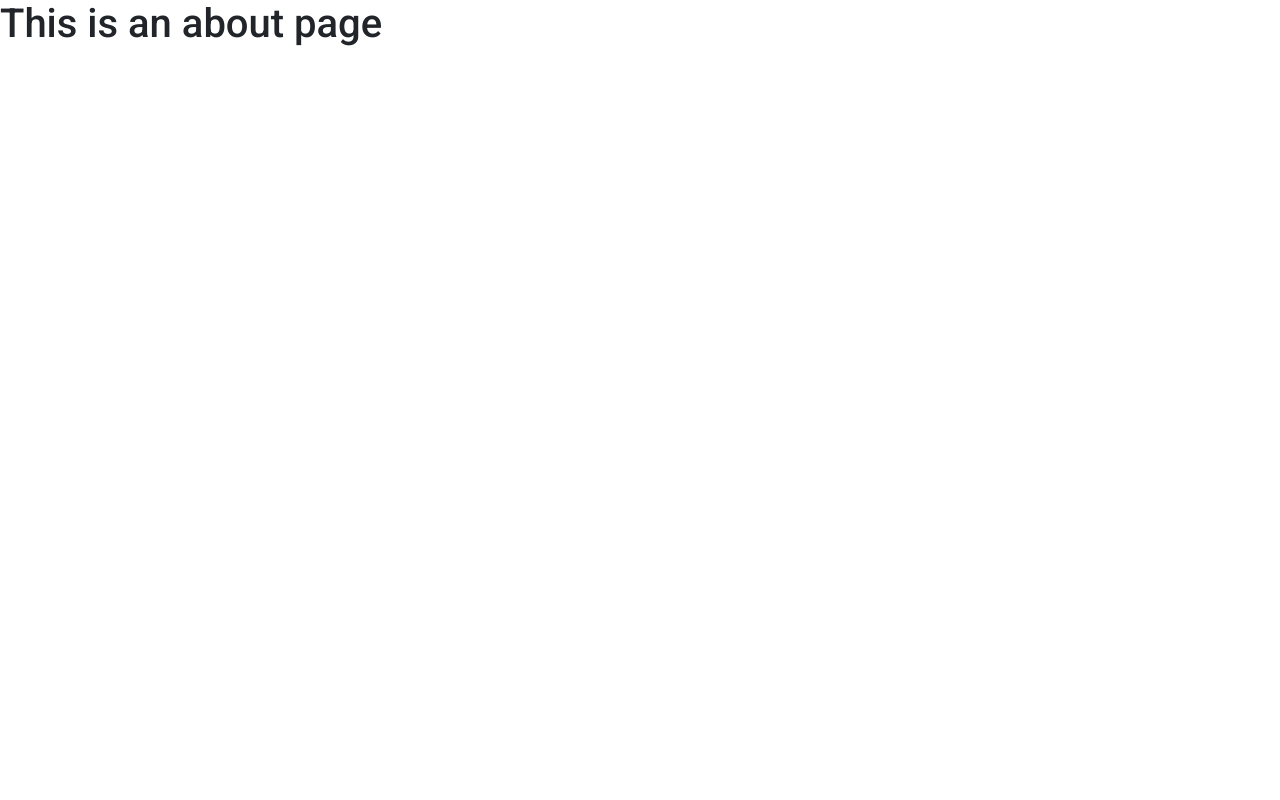
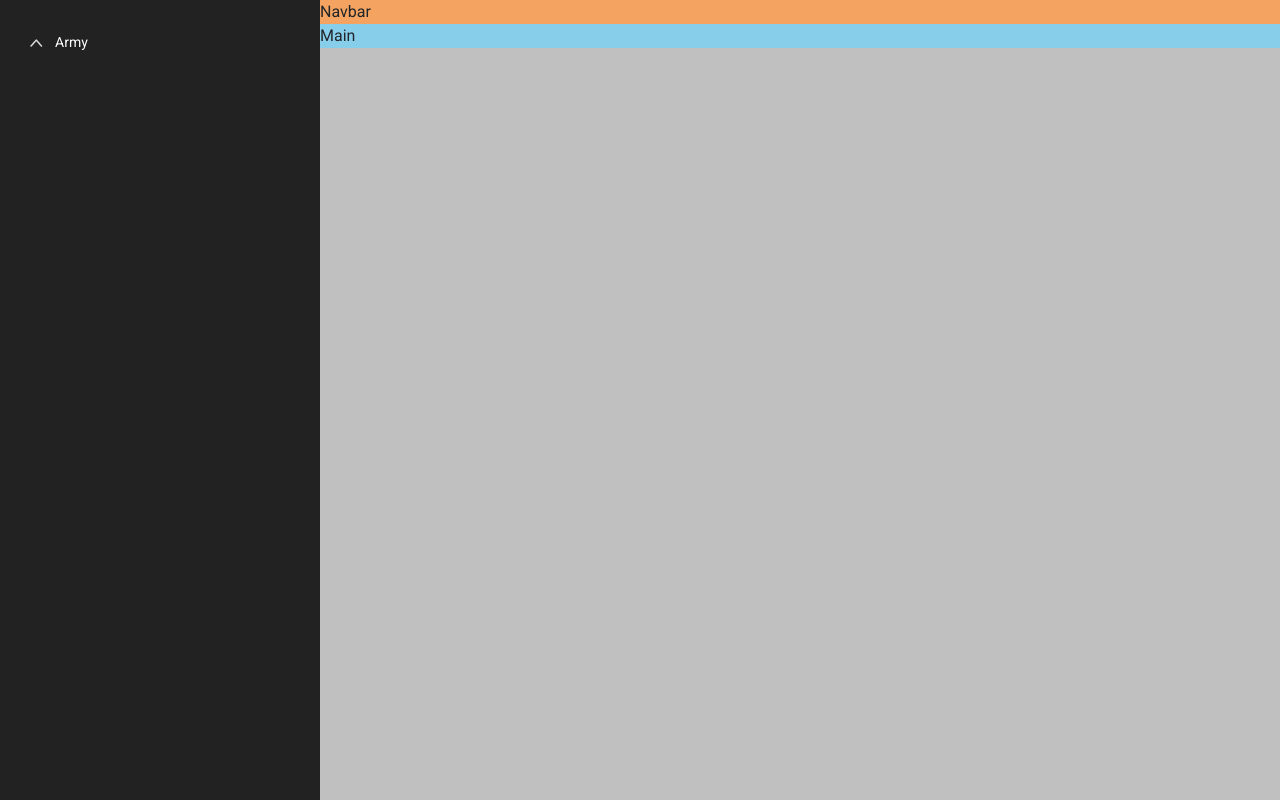
Before and after one commit to Phosah/vue_nft_project, a Vue app: page /about in a window 1280 px wide. Built offline with nearby package versions, Linux system fonts and the light colour scheme.

Commit message:
Added components to test

```diff
--- a/src/components/armyComponent.vue
+++ b/src/components/armyComponent.vue
@@ -1,6 +1,6 @@
 <template>
 <div id="army-comp">
-  <img src="../assets/armyComponent/caret.png" @click="showArmy = !showArmy">
+  <img src="../assets/armyComponent/caret.png" @click="showArmyMood" ref="caret" class="caret">
   <span class="army-heading">Army</span>
   <div class="armyComp" v-if="showArmy">
         <div v-for="army in armies" v-bind:key="army.id" class="d-flex army align-items-center justify-content-around">
@@ -23,6 +23,7 @@
 
 <script>
 export default {
+  name: "ArmyComponent",
   data() {
     return {
       showArmy: false,
@@ -52,6 +53,12 @@ export default {
     }
   },
   methods: {
+    showArmyMood(){
+      this.showArmy = !this.showArmy
+      this.$refs.caret.classList.toggle("rotate")
+    }
+  },
+  watch: {
   }
 }
 </script>
@@ -68,12 +75,19 @@ export default {
 }
 
 .armyComp {
-  width: 300px;
+  width: 100%;
   min-height: 142px;
   padding: 1.25rem 0;
   background-color: #333333;
   font-family: 'Quattrocento Sans', sans-serif;
   border-radius: 6px;
+}
+.caret{
+  transform: rotate(0deg);
+  cursor: pointer;
+}
+.caret.rotate{
+  transform: rotate(180deg);
 }
 
 .rect-box {
--- a/src/views/About.vue
+++ b/src/views/About.vue
@@ -1,5 +1,46 @@
 <template>
-  <div class="about">
-    <h1>This is an about page</h1>
+  <div class="home">
+    <div class="mx-5 mx-auto">
+      <div class="home-block d-flex">
+        <section class="home-sidebar">
+          <ArmyComponent />
+        </section>
+        <section class="home-main">
+          <nav class="home-navbar">Navbar</nav>
+          <main class="home-content">Main</main>
+        </section>
+      </div>
+    </div>
   </div>
 </template>
+
+<script>
+import ArmyComponent from "@/components/armyComponent.vue"
+export default {
+  components: {
+    ArmyComponent
+  }
+}
+</script>
+
+<style scoped>
+.home-block {
+  background-color: aquamarine;
+  height: 100vh;
+}
+.home-sidebar {
+  background-color: rgba(34, 34, 34, 1);
+  width: 25%;
+  padding: 30px;
+}
+.home-navbar {
+  background-color: sandybrown;
+}
+.home-main {
+  background-color: silver;
+  width: 75%;
+}
+.home-content {
+  background-color: skyblue;
+}
+</style>
```
